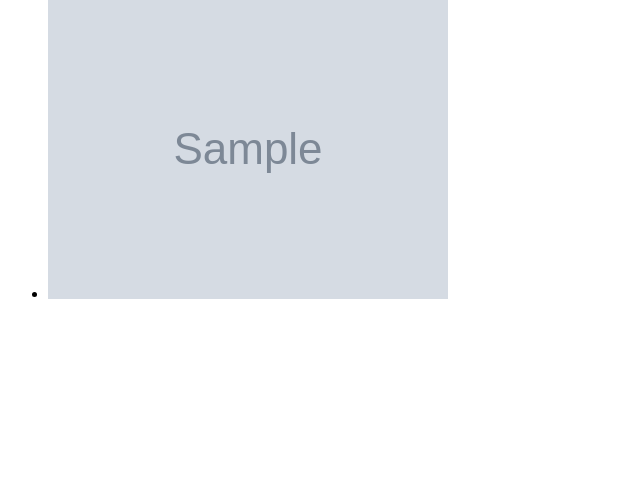
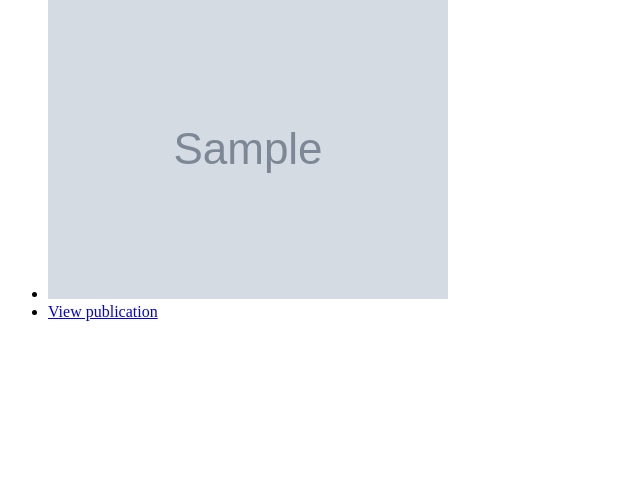
Before and after one commit to PavloShutz/planet-generator, a Django app: page /users/portfolio/ in a window 1280 px wide. Shown: the part 271-766 px from the top of the page, without its empty margins (0-640 px from the left). Run offline with Django 4.2, Linux system fonts and the light colour scheme; a user stored in the database is signed in; tables that the repository leaves empty hold one stand-in row (values such as "Sample post"); grey boxes marked "Sample" are stand-in pictures.

Commit message:
added links to create or view publications on portfolio page

```diff
--- a/planet_generator/users/templates/users/portfolio.html
+++ b/planet_generator/users/templates/users/portfolio.html
@@ -3,6 +3,7 @@
 {% block content %}
 
   <p>{{ user.username }}'s portfolio:</p>
+
   {% for planet in planets %}
     <p>{{ planet.name }}</p>
     <ul>
@@ -14,6 +15,15 @@
       <li>Temperature: {{ planet.temperature|floatformat }} K</li>
       <li>Has atmosphere: {{ planet.atmosphere|yesno|title }}</li>
       <li><img src="{{ planet.image.url }}" alt="Oops"></li>
+      {% if planet.publication %}
+        <li>
+            <a href="{% url 'publications:publication' planet.id %}">View publication</a>
+        </li>
+      {% else %}
+        <li>
+            <a href="{% url 'publications:publish' planet.id %}">Create publication</a>
+        </li>
+      {% endif %}
     </ul>
   {% empty %}
     <p>You have no planets in your portfolio yet.</p>
```
Lines whose indentation alone changed are shown as unchanged.
